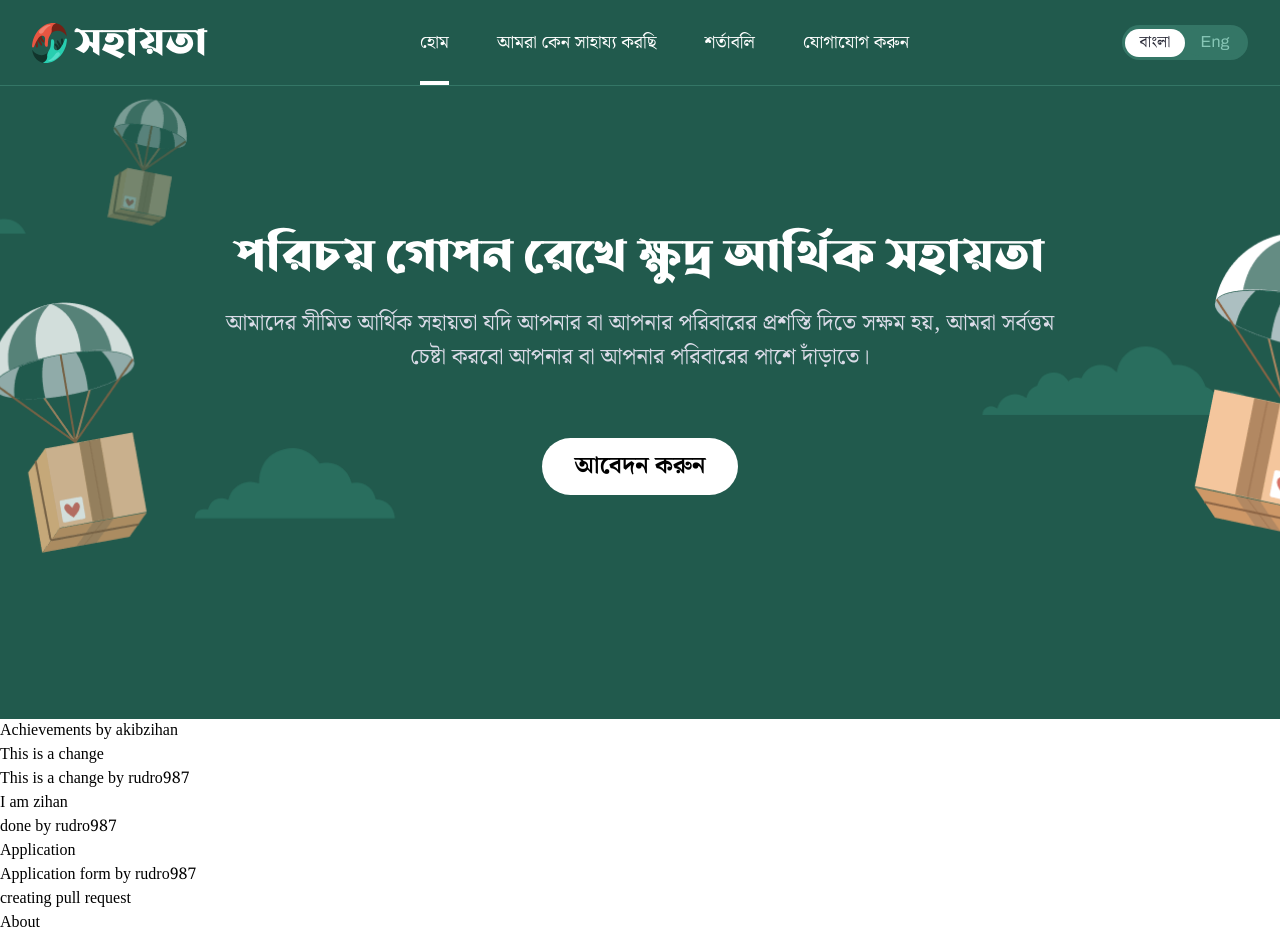
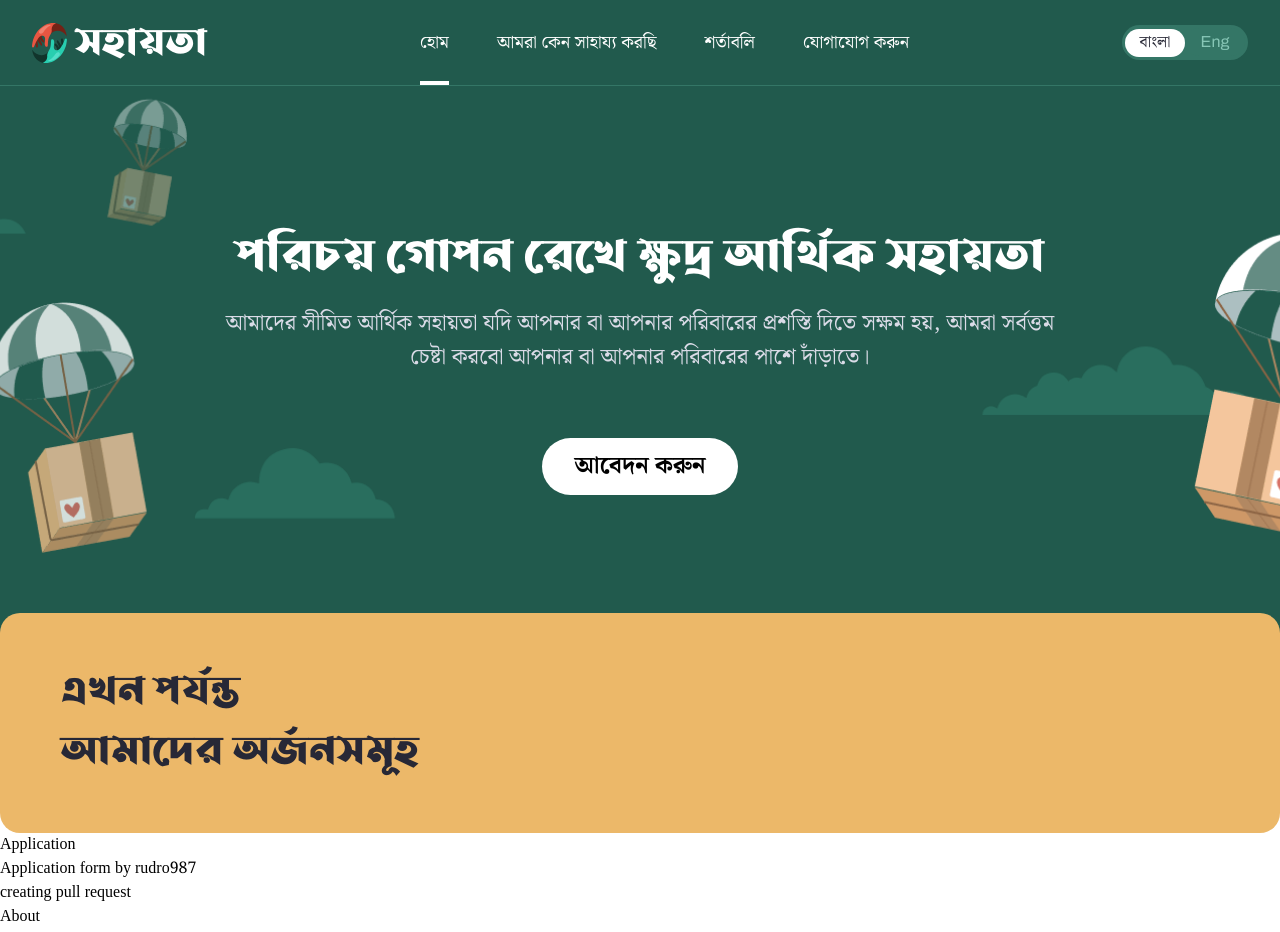
Before and after one commit to akibsaleh/Shohayota, a React (Vite) app: page / in a window 1280 px wide. Shown: the top 932 px of the page. Built offline with nearby package versions, Linux system fonts and the light colour scheme.

Commit message:
achievement partially developed

```diff
--- a/src/Components/Achievements/Achievements.jsx
+++ b/src/Components/Achievements/Achievements.jsx
@@ -1,11 +1,29 @@
+import { useTranslation } from 'react-i18next';
 const Achievements = () => {
+  const { t, i18n } = useTranslation('global');
+  const isBn = i18n.language === 'bn';
+  const isEng = i18n.language === 'en';
+
   return (
-    <div>
-      <h1>Achievements by akibzihan</h1>
-      <p>This is a change</p>
-      <p>This is a change by rudro987</p>
-      <p>I am zihan</p>
-      <p>done by rudro987</p>
+    <div className="relative max-w-screen-xl mx-auto bg-apache min-h-[212px] -mt-[106px] z-20 rounded-[20px] px-[60px] py-[50px] flex">
+      <div>
+        <h2 className="text-[42px] text-thunder-700 leading-snug font-bold">
+          {isBn && (
+            <span className="font-lss">
+              এখন পর্যন্ত
+              <br />
+              আমাদের অর্জনসমূহ
+            </span>
+          )}
+          {isEng && (
+            <span className="font-archivo">
+              Our Accomplishments
+              <br />
+              to Date
+            </span>
+          )}
+        </h2>
+      </div>
     </div>
   );
 };
```
